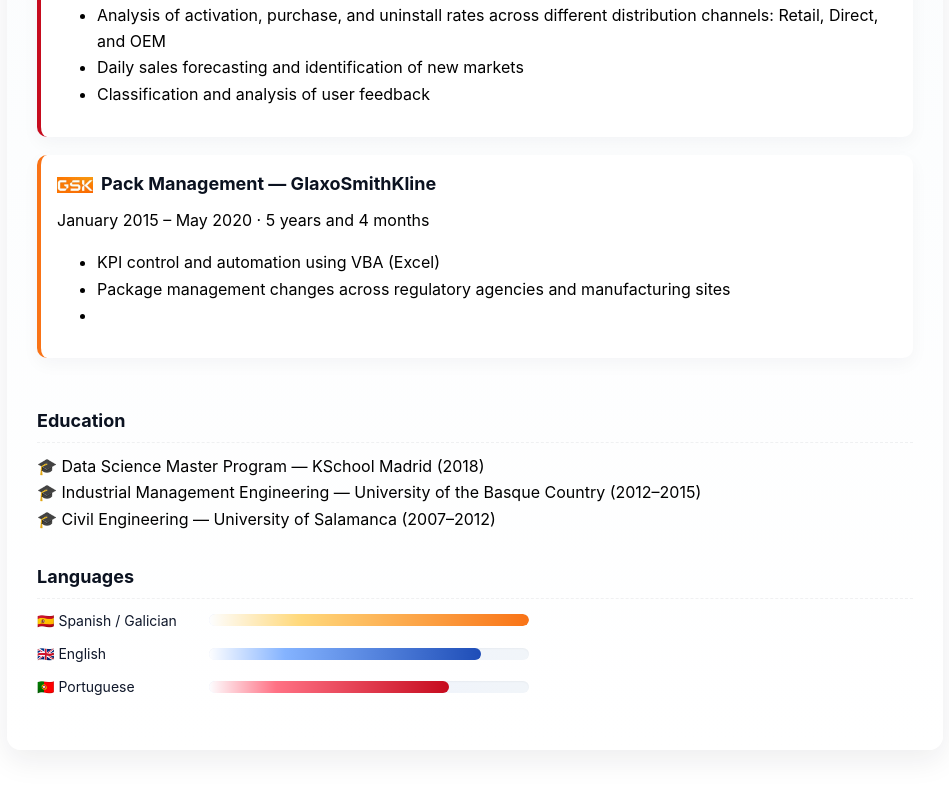
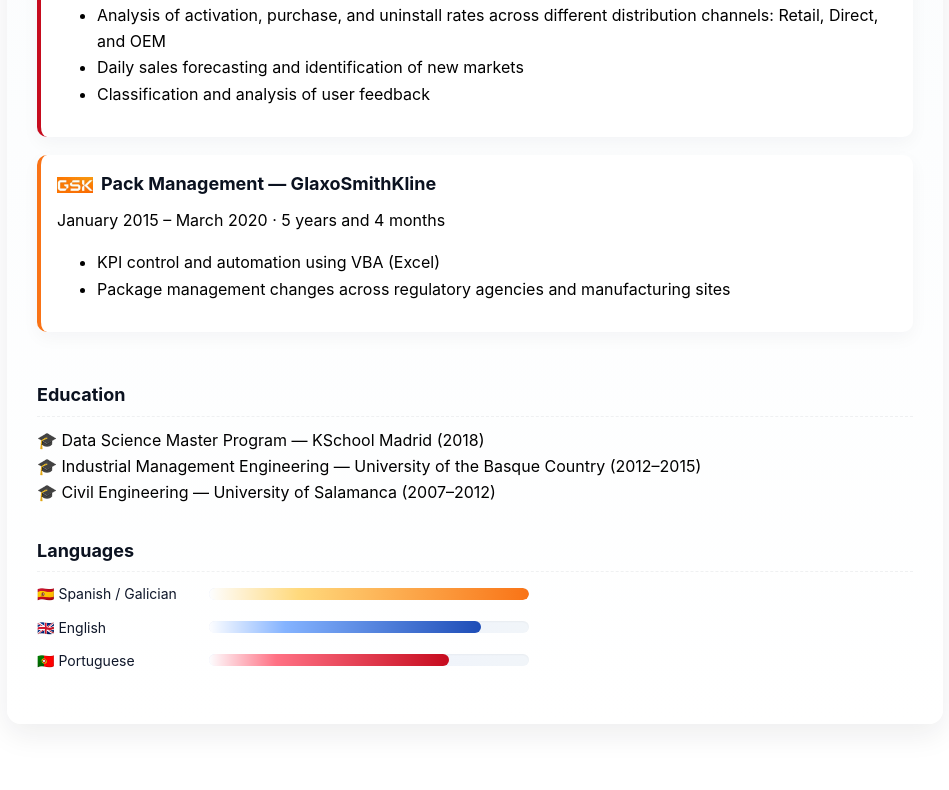
Before and after one commit to paquinho89/cv, a React (Create React App) app: page / in a window 1280 px wide. Shown: the part 868-1658 px from the top of the page, without its empty margins (165-1114 px from the left). After the commit the page ends 1632 px from the top, so only its background shows below. Built offline with nearby package versions, Linux system fonts and the light colour scheme.

Commit message:
arranxos_3

```diff
--- a/src/App.js
+++ b/src/App.js
@@ -48,7 +48,7 @@
     ],
 
     gskTitle: "Gestor de materiales — GlaxoSmithKline",
-    gskTime: "Enero 2015 – Mayo 2020 · 5 años y 4 meses",
+    gskTime: "Enero 2015 – Marzo 2020 · 5 años y 4 meses",
     gskBullets: [
       "Control y automatización de KPIs usando VBA (Excel)",
       "Gestión de cambios en el empaquetado entre las fábricas del grupo y las agencias reguladoras",
@@ -96,7 +96,7 @@
     ],
 
     gskTitle: "Pack Management — GlaxoSmithKline",
-    gskTime: "January 2015 – May 2020 · 5 years and 4 months",
+    gskTime: "January 2015 – March 2020 · 5 years and 4 months",
     gskBullets: [
       "KPI control and automation using VBA (Excel)",
       "Package management changes across regulatory agencies and manufacturing sites",
@@ -174,7 +174,7 @@
           el.style.boxShadow = 'none';
           el.style.filter = 'none';
           el.style.textShadow = 'none';
-        } catch (e) {}
+        } catch (e) { }
       });
 
       // Ensure background is white
@@ -249,8 +249,9 @@
       </button>
       <button
         onClick={() => setLang(lang === "es" ? "en" : "es")}
-        style={{...styles.language_button,
-                backgroundColor: lang === "en" ? "#1E4DB7" : "#F97316",
+        style={{
+          ...styles.language_button,
+          backgroundColor: lang === "en" ? "#1E4DB7" : "#F97316",
         }}
         title="Change language"
       >
@@ -304,7 +305,7 @@
       <section style={styles.section}>
         <h2 style={styles.sectionTitle}>{T[lang].skills}</h2>
         <div style={styles.skills}>
-          {['SQL', 'Python', 'Django','Git', 'Databricks', 'HTML', 'Power BI', 'Excel'].map((s) => (
+          {['SQL', 'Python', 'Django', 'Git', 'Databricks', 'HTML', 'Power BI', 'Excel'].map((s) => (
             <div key={s} style={styles.skillChip}>{s}</div>
           ))}
         </div>
@@ -342,7 +343,6 @@
           <ul>
             <li>{T[lang].gskBullets[0]}</li>
             <li>{T[lang].gskBullets[1]}</li>
-            <li>{T[lang].gskBullets[2]}</li>
           </ul>
         </div>
       </section>
@@ -375,7 +375,7 @@
 /* ===================== */
 
 const styles = {
-  language_button:{
+  language_button: {
     position: "fixed",
     right: "200px",
     top: "18px",
```
